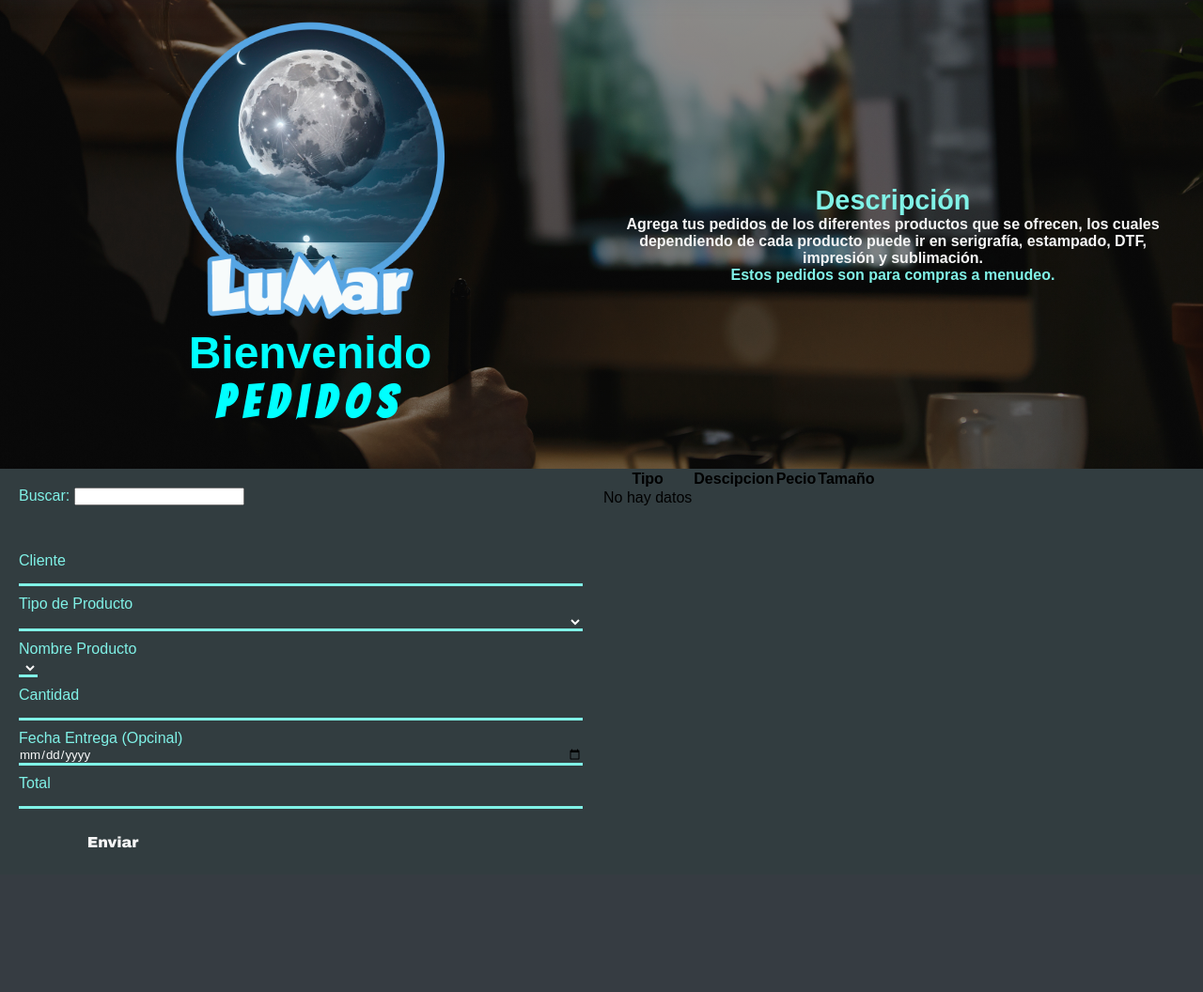
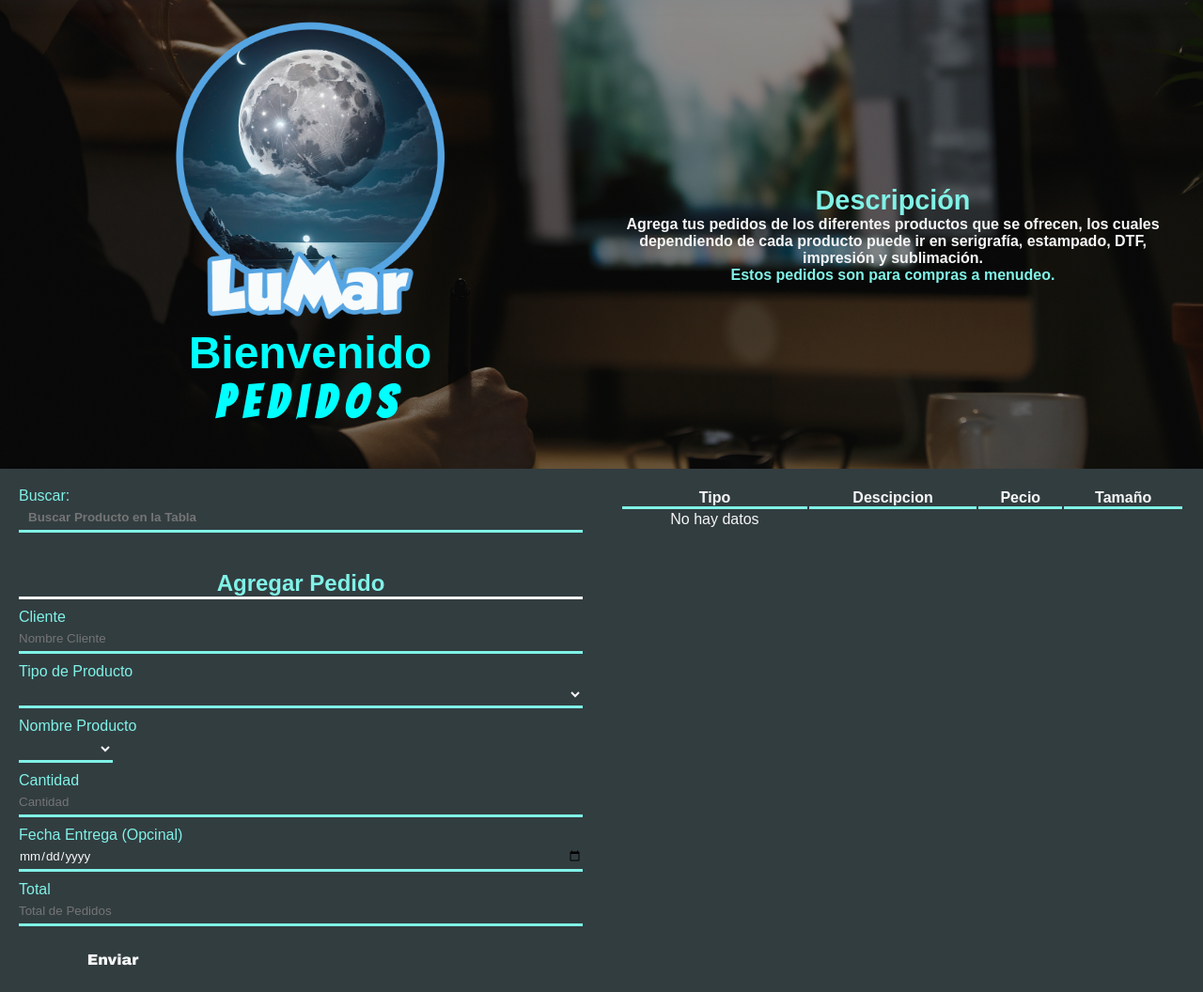
Before and after one commit to LuisLuna24/Gisena, a PHP site: page /Pedidos.php in a window 1280 px wide. Shown: the part 55-1111 px from the top of the page at 94% size. Before the commit the page ends 958 px from the top, so only its background shows below. Run offline with PHP 8.4, Linux system fonts and the light colour scheme; the visitor is signed in with stand-in values (Sample User, id 1); data that the repository does not hold is empty.

Commit message:
Hola mundo

```diff
--- a/Pedidos.php
+++ b/Pedidos.php
@@ -35,29 +35,30 @@ ob_start();
             </div>
         </div>
     </section>
-<!--=======================================Primer Parete=====================================-->
+<!--=======================================Segunda Parete=====================================-->
     <section class="Pedidos">
         <div class="Pedidos_Contenedor">
             <div class="Pedidos_Acciones">
                 <div class="Busqueda">
                     <label>Buscar:</label>
-                    <input type="text" id="Buscar">
+                    <input type="text" id="Buscar" placeholder="Buscar Producto en la Tabla">
                 </div>
                 <div>
                     <div class="Agergar">
+                        <h1 class="Agregar_Titulo">Agregar Pedido</h1>
                         <form action="" id="Frm_Pedidos" class="Formulario">
                             <label>Cliente</label>
-                            <input class="Agregar_Datos" type="text" id="Cliente">
+                            <input class="Agregar_Datos" type="text" id="Cliente" placeholder="Nombre Cliente">
                             <label>Tipo de Producto</label>
                             <select class="Agregar_Datos" type="" id="Tipo"></select>
                             <label>Nombre Producto</label>
                             <div id="select2lista" class="Datos_Dos"></div>
                             <label>Cantidad</label>
-                            <input class="Agregar_Datos" type="text" id="Cantidad">
+                            <input class="Agregar_Datos" type="text" id="Cantidad" placeholder="Cantidad">
                             <label>Fecha Entrega (Opcinal)</label>
                             <input class="Agregar_Datos" type="date" id="Fecha">
                             <label>Total</label>
-                            <input class="Agregar_Datos" type="text" id="Total">
+                            <input class="Agregar_Datos" type="text" id="Total" placeholder="Total de Pedidos">
                             <h5 id="Respuesta" class="Respuesta"></h5>
                             <input  type="submit" value="Enviar" id="Enviar" class="Pedidos_Boton">
                         </form>
@@ -65,14 +66,14 @@ ob_start();
                 </div>
             </div>
             <div class="Pedidos_Tabla">
-                <table>
-                    <thead>
+                <table class="Tabla_Pedidos">
+                    <thead class="Datos_Tabla">
                         <th>Tipo</th>
                         <th>Descipcion</th>
                         <th>Pecio</th>
                         <th>Tamaño</th>
                     </thead>
-                    <tbody id="Datos_Tabla">
+                    <tbody class="Datos" id="Datos_Tabla">
 
                     </tbody>
                 </table>
@@ -106,7 +107,7 @@ ob_start();
 
 			cadena = "Cliente=" + $('#Cliente').val() +
 				"&Tipo=" + $('#Tipo').val() +
-                "&Nombre=" + $('#Nombre').val() +
+                "&Nombre=" + $('#lista2').val() +
                 "&Cantidad=" + $('#Cantidad').val() +
                 "&Fecha=" + $('#Fecha').val() +
                 "&Total=" + $('#Total').val() ;
--- a/css/Pedidos.css
+++ b/css/Pedidos.css
@@ -78,7 +78,7 @@ label{
     }
 
     .Cabesera_Logo img{
-        width: 100%;
+        width: 50%;
     }
 
     .Cabesera_Descripcion{
@@ -86,7 +86,7 @@ label{
     }
 }
 
-/*===================================Primer Parrte =================================*/
+/*===================================Segunda Parrte =================================*/
 
 .Pedidos_Contenedor{
     display: grid;
@@ -106,7 +106,15 @@ label{
     padding: 20px;
 }
 
+.Agregar_Titulo{
+    color: #80F2E7;
+    border-bottom:solid 3px #f6f6f6;
+    text-align: center;
+}
+
 .Agregar_Datos{
+    width: 100%;
+    height: 30px;
     border: none;
     background: transparent;
     border-bottom: solid 3px #80F2E7;
@@ -152,3 +160,39 @@ label{
 .Datos_Dos{
     width: 100px;
 }
+
+
+.Pedidos_Tabla{
+    width: 100%;
+    padding: 20px;
+}
+
+.Tabla_Pedidos{
+    width: 100%;
+    text-align: center;
+    color: #f6f6f6;
+}
+
+.Datos_Tabla th{
+    border-bottom: solid 3px #80F2E7;
+}
+
+.Datos td{
+    border-bottom: solid 3px #80F2E7;
+}
+
+.Busqueda{
+    display: flex;
+    flex-direction: column;
+}
+
+.Busqueda input{
+    height: 30px;
+    background: transparent;
+    border: none;
+    border-bottom:solid 3px #80F2E7;
+    color: #f6f6f6;
+    font-family: 'Archivo ',sans-serif;
+    font-weight: bolder;
+    padding: 10px;
+}
--- a/db-php/nombres.php
+++ b/db-php/nombres.php
@@ -13,7 +13,7 @@ $cadena="<select id='lista2' name='lista2' class='Agregar_Datos'>";
 
             while ($ver=mysqli_fetch_row($result)) {
 
-                $cadena=$cadena.'<option value='.$ver[0].'>'.utf8_encode($ver[2]).'</option>';
+                $cadena=$cadena.'<option value='.$ver[2].'>'.utf8_encode($ver[2]).'</option>';
             }
 
             echo  $cadena."</select>";
```
